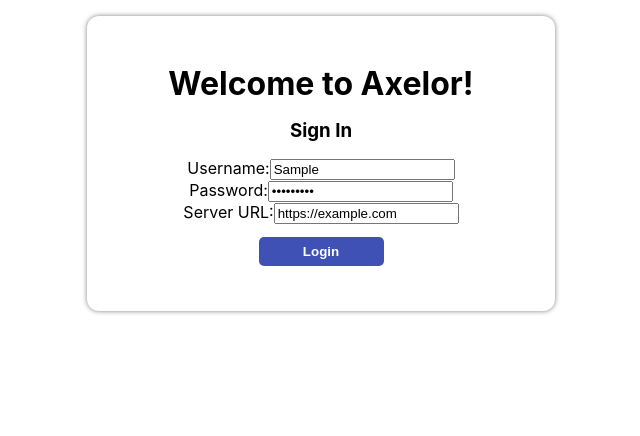
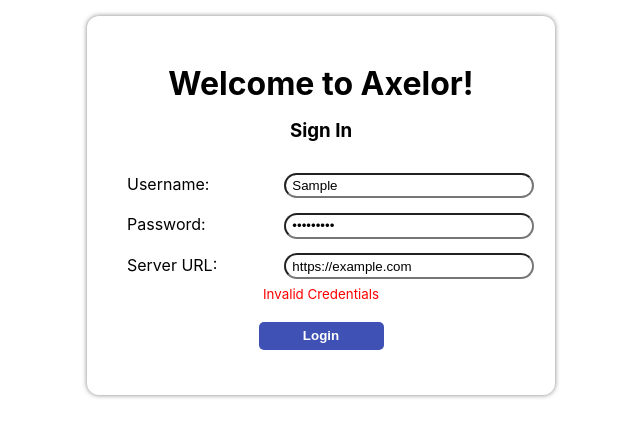
Before and after one commit to LadDeep/frontend-training, a React (Create React App) app in the folder React Js/authentication/: page /login in a window 1280 px wide. Both pictures are taken after typing "Sample", "Sample123", "https://example.com" into the empty fields and a click on the input "Login". Shown: the top 436 px of the page, without its empty margins (319-959 px from the left). Built offline with nearby package versions, Linux system fonts and the light colour scheme; no server answers.

Commit message:
Added error prompt on unsuccessfull login

```diff
--- a/React Js/authentication/src/pages/Login.js
+++ b/React Js/authentication/src/pages/Login.js
@@ -15,16 +15,16 @@ const api = {
         { username, password },
         {
           headers: {
-            "Accept": "application/json",
+            Accept: "application/json",
             "Content-Type": "application/json",
           },
           withCredentials: false,
         }
       )
       .then((response) => {
-        console.log(response);
-        if(response.status === SUCCESS);
-          isValidUser = true
+        if (response.status === SUCCESS) {
+          isValidUser = true;
+        }
       })
       .catch((error) => {
         console.log(error.response);
@@ -34,7 +34,13 @@ const api = {
   getUserInfo: async () => {
     let userData, csrf;
     await rest
-      .get("/ws/app/info")
+      .get("/ws/app/info", {
+        headers: {
+          Accept: "application/json",
+          "Content-Type": "application/json",
+          "X-CSRF-Token": localStorage.getItem("X-CSRF Token")
+        },
+      })
       .then((response) => {
         csrf = response.headers["x-csrf-token"];
         userData = {
@@ -53,6 +59,7 @@ const api = {
 };
 
 const Login = (props) => {
+  const [isLoginSuccefull, setIsLoginSuccessfull] = useState();
   const [{ username, password, baseURL }, setState] = useState({
     username: "",
     password: "",
@@ -70,9 +77,9 @@ const Login = (props) => {
 
   const handleSubmit = async (event) => {
     event.preventDefault();
-    let isLoggedIn = await api.login(username, password, baseURL);
-
-    if (isLoggedIn) {
+    let isLoggedInSuccesfully = await api.login(username, password, baseURL);
+    setIsLoginSuccessfull(isLoggedInSuccesfully);
+    if (isLoggedInSuccesfully) {
       const { userData, csrf } = await api.getUserInfo();
       props.onLogin(userData, csrf, baseURL);
       navigate("/");
@@ -86,33 +93,39 @@ const Login = (props) => {
         <div>
           <h3 style={{ margin: "0 auto" }}>Sign In</h3>
           <form onSubmit={handleSubmit}>
-            <label>
-              Username:
+            <div className="form-control">
+              <label htmlFor="username">Username:</label>
               <input
                 type="text"
+                id="username"
                 name="username"
                 value={username}
                 onChange={handleChange}
               />
-            </label>
-            <label>
-              Password:
+            </div>
+            <div className="form-control">
+              <label htmlFor="password">Password:</label>
               <input
                 type="password"
+                id="password"
                 name="password"
                 value={password}
                 onChange={handleChange}
               />
-            </label>
-            <label>
-              Server URL:
+            </div>
+            <div className="form-control">
+              <label htmlFor="baseURL">Server URL:</label>
               <input
                 type="url"
+                id="baseURL"
                 name="baseURL"
                 value={baseURL}
                 onChange={handleChange}
               />
-            </label>
+            </div>
+            {isLoginSuccefull === false && (
+              <small style={{color: "red", margin: "0.5em 0"}}>Invalid Credentials</small>
+            )}
             <input className="btn" type="submit" value="Login" />
           </form>
         </div>
```
